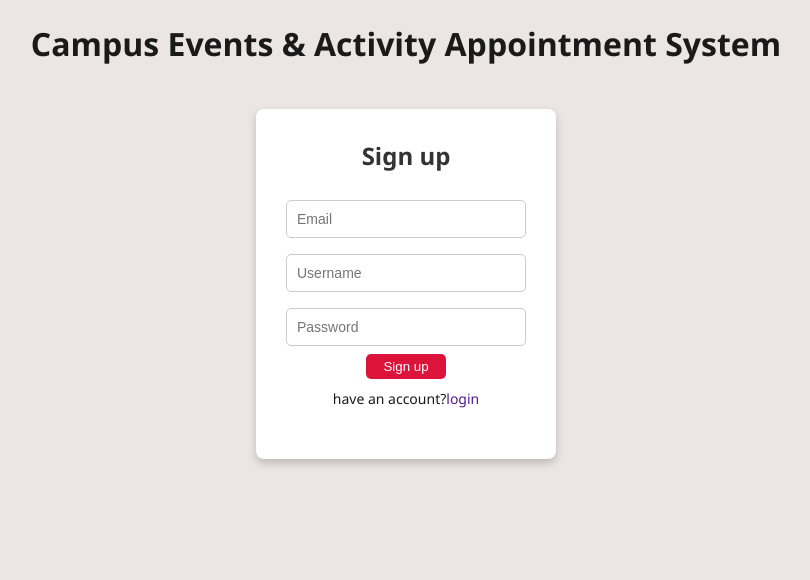
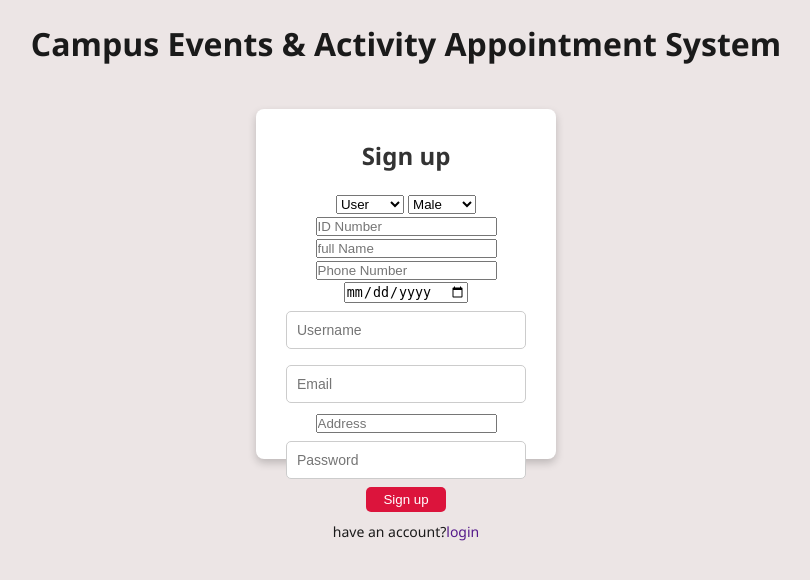
Before and after one commit to alexgustilo55-hub/Campus-Events-Activity-Appointment-System-PROJECT, a Flask app: page /register in a window 1280 px wide. Shown: the part 60-640 px from the top of the page, without its empty margins (234-1044 px from the left). Run offline with Flask 3, Linux system fonts and the light colour scheme.

Commit message:
Add files via upload

```diff
--- a/Project/templates/home.html
+++ b/Project/templates/home.html
@@ -30,10 +30,11 @@
     </nav>
     </header>
 
-<!--------- Profile info ------->
+<!--------------------- Profile info ----------------------->
 
     <div class="profile-card" id="profileCard">
         <h3>My Profile</h3>
+        <p><b>name:</b> {{ user.full_name }}</p>
         <p><b>Email:</b> {{ user.email }}</p>
         <p><b>Username:</b> {{ user.username }}</p>
 
@@ -48,7 +49,7 @@
         </center>
     </div>
 
-
+<!---------------------------------- Main ---------------------------------------------------->
     <br>
     <center>
     <h1>Welcome to Campus and Appointment System!!</h1>
--- a/Project/templates/register.html
+++ b/Project/templates/register.html
@@ -29,8 +29,36 @@
     <div class="register-box">
         <h2>Sign up</h2>
     <form action="{{url_for('register')}}" method="POST">
+
+        <div class="form-row">
+        <select  type="role" name="role" required>
+            <option value="user">User</option>
+            <option value="student">Student</option>
+            <option value="faculty">Faculty</option>
+            <option value="staff">Staff</option>
+        </select>
+
+        <select name="gender" required>
+            <option value="male">Male</option>
+            <option value="female">Female</option>
+            <option value="custom">Custom</option>
+        </select>
+        </div>
+
+        <div class="form-row">
+            <input type="id" name="id"  placeholder = "ID Number" required>
+            <input type="name" name="fullname"  placeholder = "full Name" required>
+        </div>
+
+        <div class="form-row">
+            <input type="tel" name="phone" placeholder="Phone Number" required>
+            <input type="date" name="birthday" placeholder="Birthday" required>
+        </div>
+
+
+        <input type="text" name="username"  placeholder = "Username" required>
         <input type="email" name="email"  placeholder = "Email" required>
-        <input type="text" name="username"  placeholder = "Username" required>
+        <input type="address" name="address"  placeholder = "Address" required>
         <input type="password" name="password" placeholder = "Password" required>
 
         <button type="submit">Sign up</button>
```
Also changed, not shown: Project/templates/admin_dashboard.html (added, +12 -0 lines), Project/templates/login.html (+23 -7 lines).
